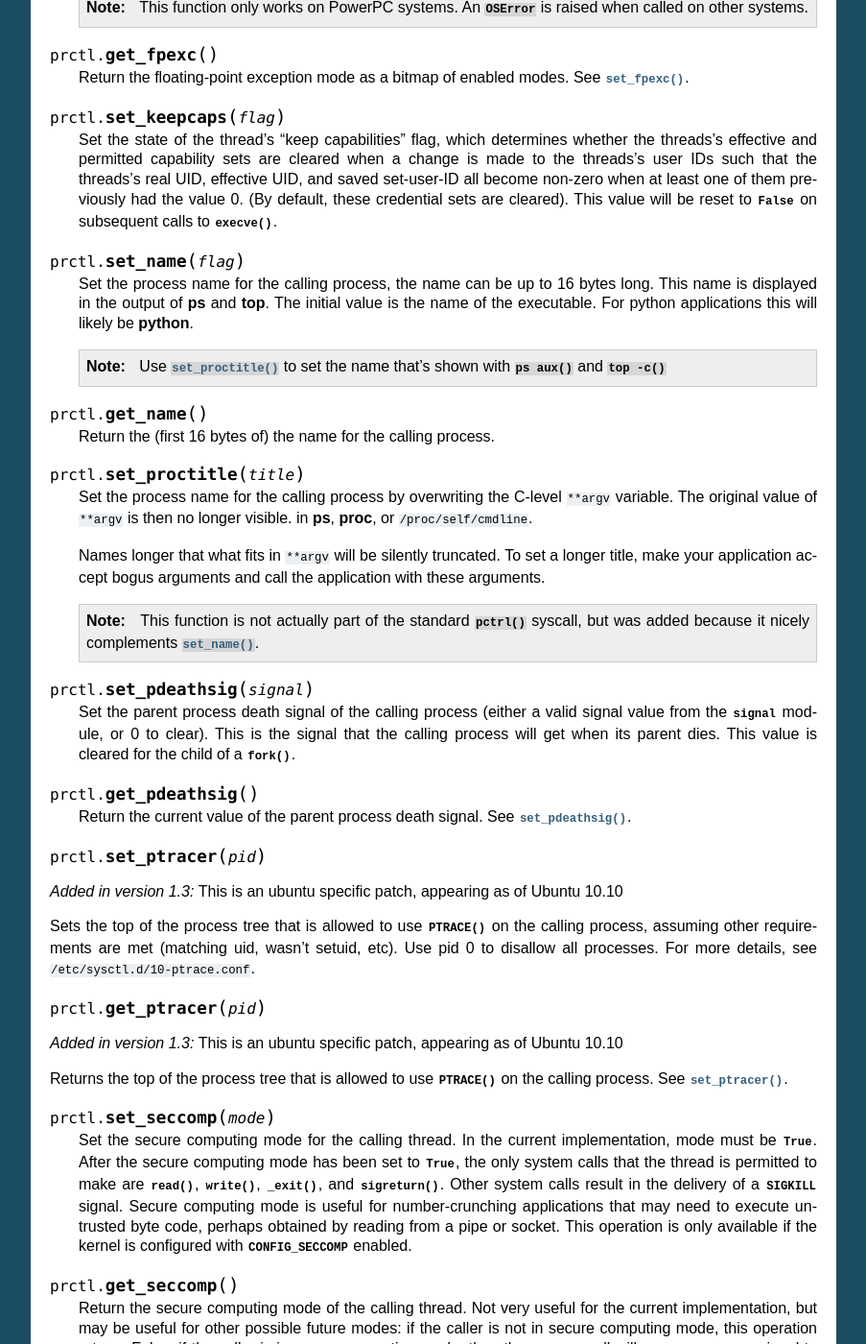
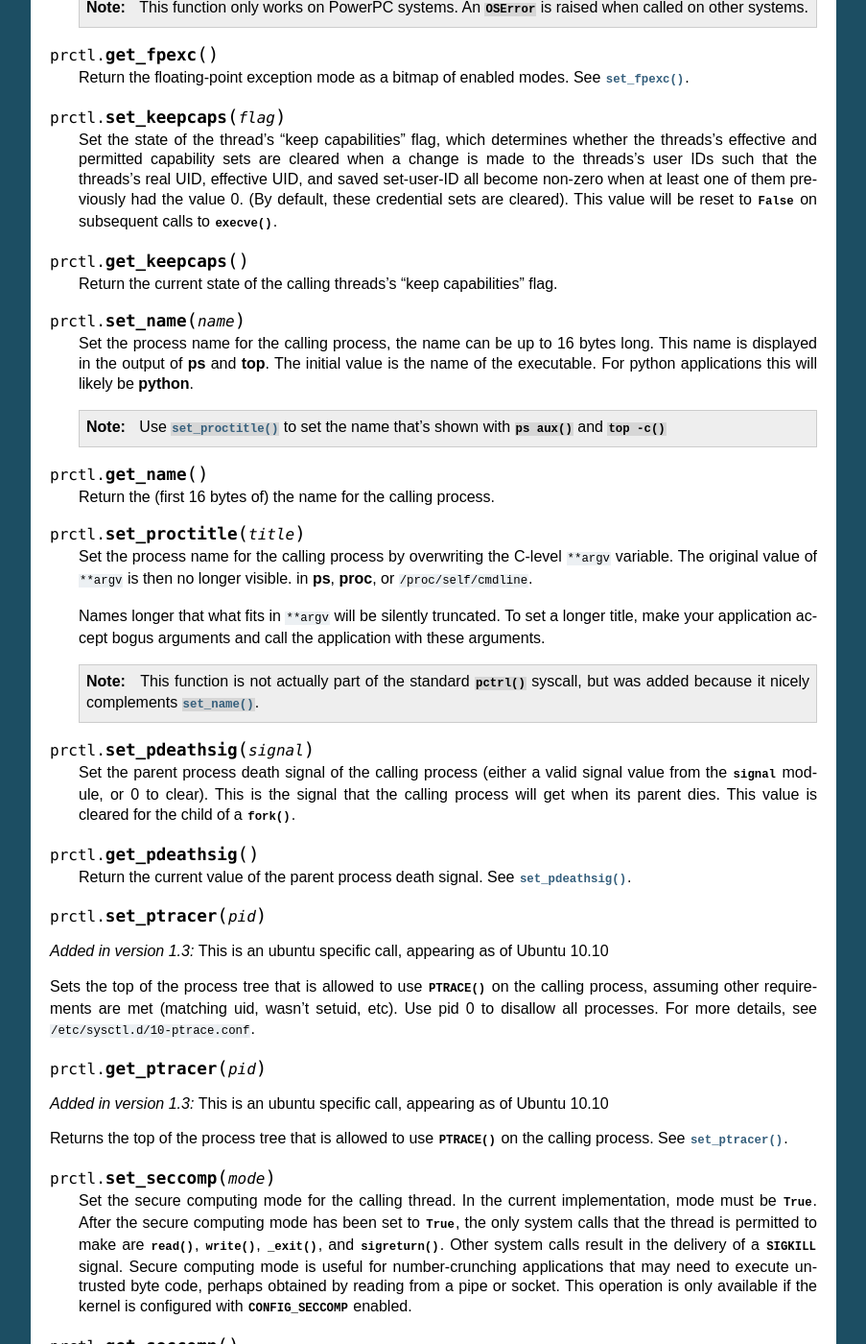
Before and after one commit to seveas/python-prctl, a Sphinx documentation site: the page built from docs/index.rst, in a window 1280 px wide and 1400 px high, scrolled down 1692 px. Shown: the whole window at 96% size, without its empty margins (198-1101 px from the left). Built offline with Sphinx 7.4.7, drawn with Linux system fonts in a browser that asks for light colours; cross-references to code outside the pages are shown as plain code.

Commit message:
Small documentation fixes

```diff
--- a/docs/index.rst
+++ b/docs/index.rst
@@ -131,7 +131,11 @@ The prctl module is now ready to use.
   are cleared). This value will be reset to :const:`False` on subsequent calls
   to :func:`execve`.
 
-.. function:: set_name(flag)
+.. function:: get_keepcaps()
+
+  Return the current state of the calling threads's "keep capabilities" flag.
+
+.. function:: set_name(name)
 
   Set the process name for the calling process, the name can be up to 16 bytes
   long. This name is displayed in the output of :command:`ps` and
@@ -175,7 +179,7 @@ The prctl module is now ready to use.
   :func:`set_pdeathsig`.
 
 .. function:: set_ptracer(pid)
-.. versionadded:: 1.3 This is an ubuntu specific patch, appearing as of Ubuntu 10.10
+.. versionadded:: 1.3 This is an ubuntu specific call, appearing as of Ubuntu 10.10
 
   Sets the top of the process tree that is allowed to use :func:`PTRACE` on the
   calling process, assuming other requirements are met (matching uid, wasn't
@@ -183,7 +187,7 @@ The prctl module is now ready to use.
   :file:`/etc/sysctl.d/10-ptrace.conf`.
 
 .. function:: get_ptracer(pid)
-.. versionadded:: 1.3 This is an ubuntu specific patch, appearing as of Ubuntu 10.10
+.. versionadded:: 1.3 This is an ubuntu specific call, appearing as of Ubuntu 10.10
 
   Returns the top of the process tree that is allowed to use :func:`PTRACE` on
   the calling process. See :func:`set_ptracer`.
```
